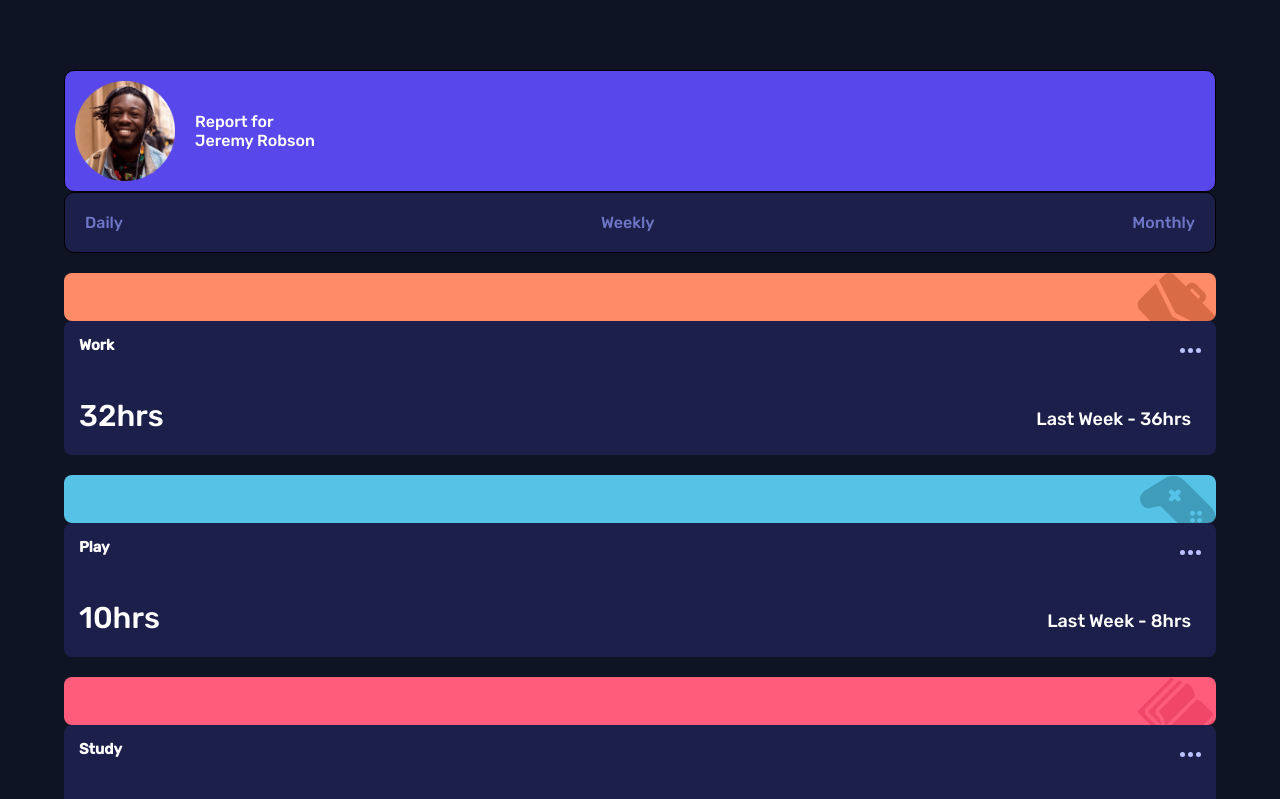
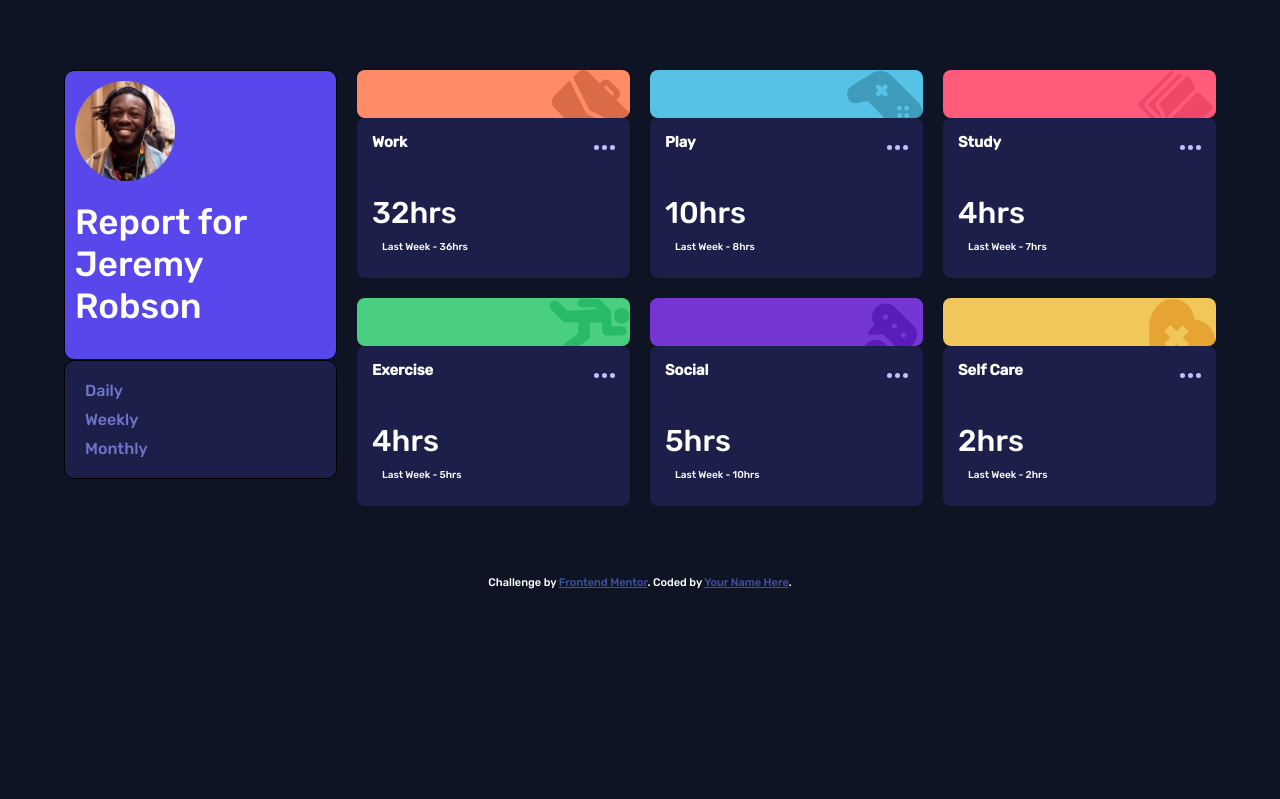
Before and after one commit to d2ndjim/time-tracking, a website: page index.html in a window 1280 px wide. Shown: the top 799 px of the page. Drawn offline with Linux system fonts and the light colour scheme.

Commit message:
add media query for desktop version

```diff
--- a/style.css
+++ b/style.css
@@ -13,7 +13,6 @@ body {
 }
 
 .container {
-  position: relative;
   display: flex;
   flex-direction: column;
   gap: 20px;
@@ -157,6 +156,43 @@ body {
   color: hsl(228, 45%, 44%);
 }
 
-@media only screen and (min-width: 768px) {
+@media screen and (min-width: 900px) {
+  .container {
+    display: grid;
+    grid-template: repeat(2, 1fr) / repeat(4, 1fr);
+    width: 90%;
 
+  }
+
+  .user-section {
+    grid-row: 1 / span 2;
+  }
+
+  .user-txt {
+    display: flex;
+    flex-direction: column;
+    height: 290px;
+    align-items: flex-start;
+  }
+
+  .user-txt p {
+    font-size: 35px;
+  }
+
+  .time {
+    display: flex;
+    flex-direction: column;
+    gap: 10px;
+    align-items: flex-start;
+  }
+
+  .last-time {
+    font-size: 10px;
+  }
+
+  .work-text, .play-text, .study-text,
+  .exercise-text, .social-text, .selfcare-text {
+    display: flex;
+    flex-direction: column;
+  }
 }
```
